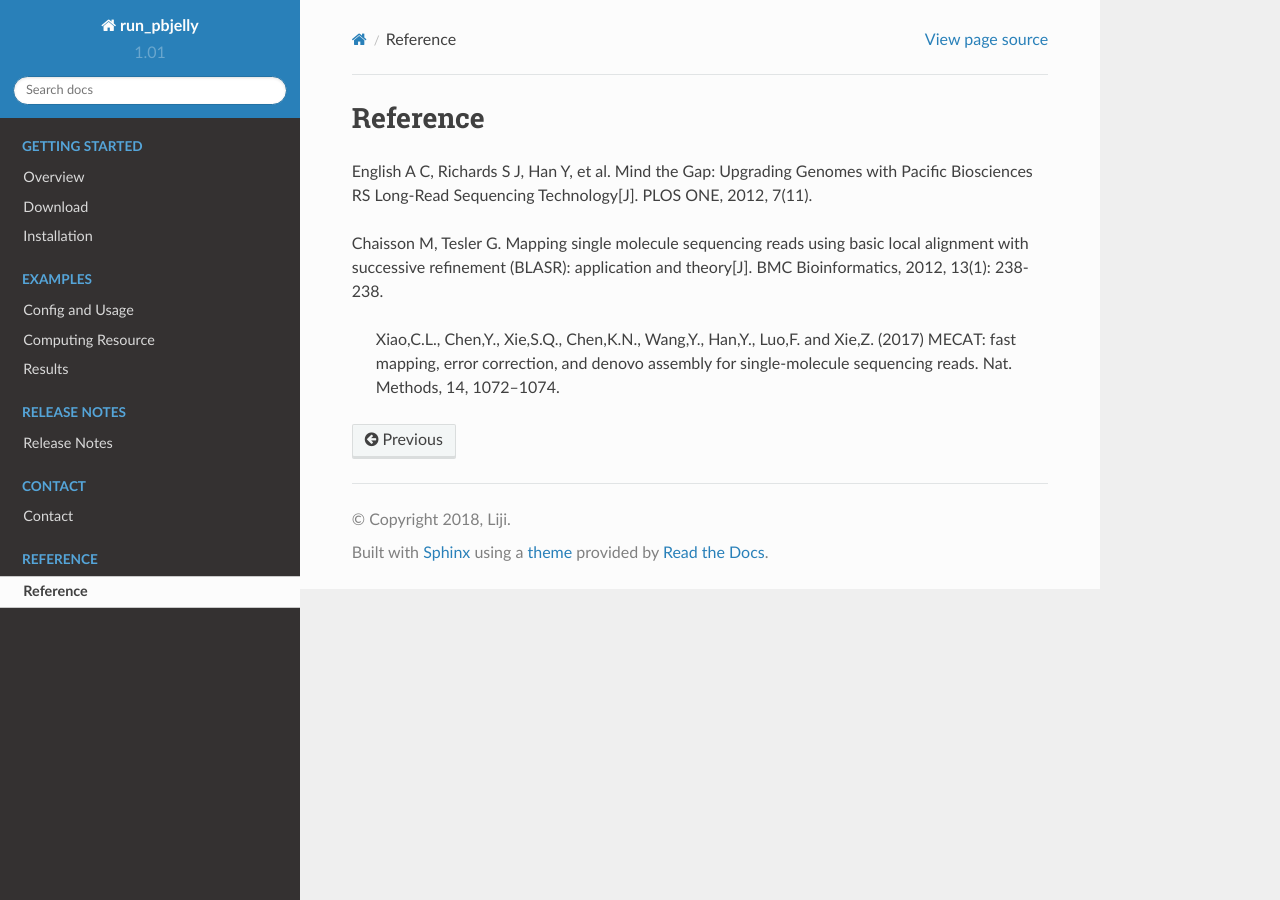
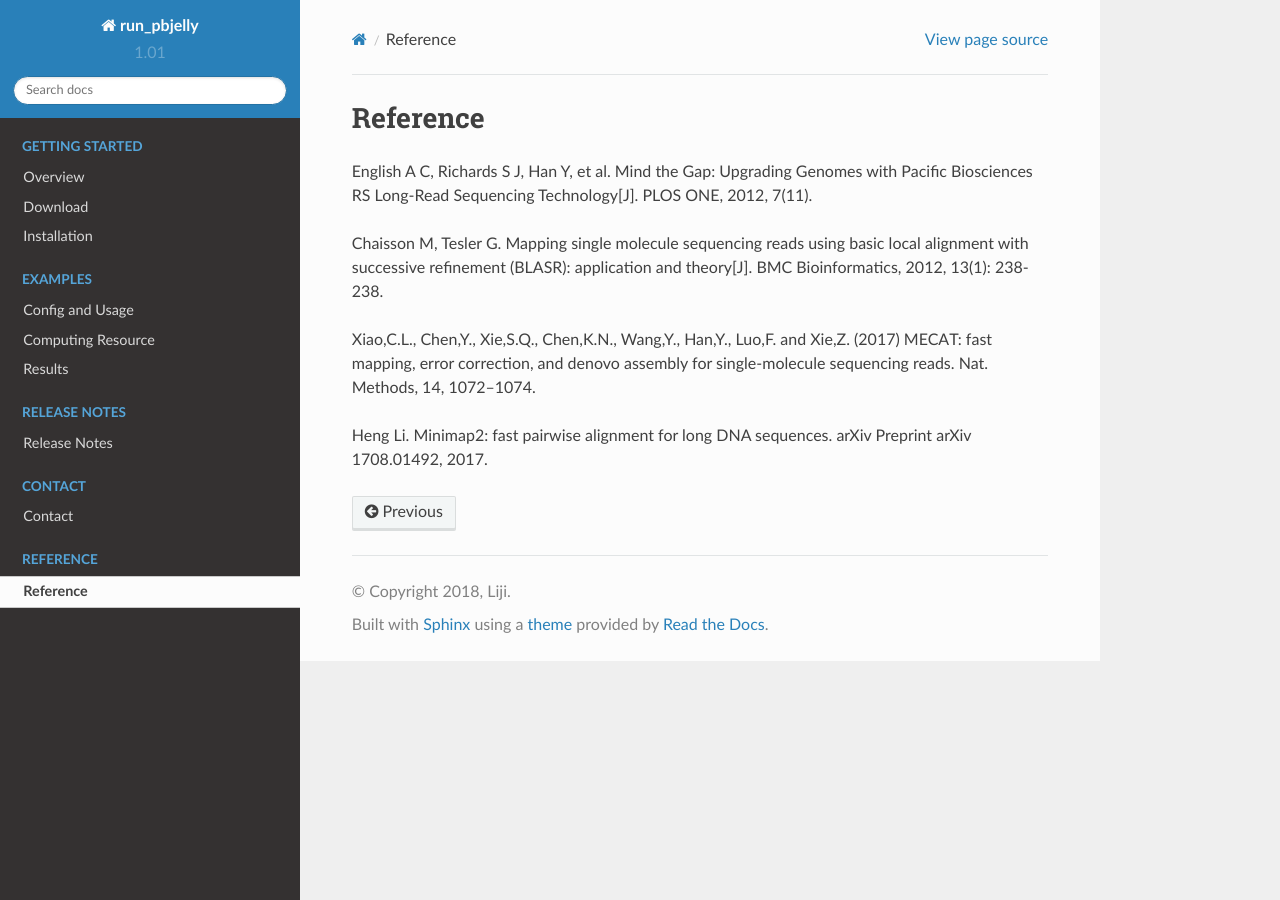
Before and after one commit to bitcometz/run_pbjelly, a Sphinx documentation site: the page built from source/reference.rst, in a window 1280 px wide. Built offline with Sphinx 7.4.7 and the Read the Docs theme 2.0.0, drawn with Linux system fonts in a browser that asks for light colours.

Commit message:
Add files via upload

```diff
--- a/source/README.rst
+++ b/source/README.rst
@@ -2,7 +2,7 @@
 ================================================================================
 
 
-run_pbjelly is a toolkit to do the gapcloser with PacBio or ONT long reads. Basically, it is the same as the published PBJelly. The main difference between them is that run_pbjelly firstly filtered out reads that are determined to have little relationship with the gap region by MECAT. It has been reported that MECAT is 10 more times faster than Blasr which is employed by the PBJelly.
+run_pbjelly is a toolkit to do the gapcloser with PacBio or ONT long reads. Basically, it is the same as the published PBJelly. The main difference between them is that run_pbjelly firstly filtered out reads that are determined to have little relationship with the gap region by MECAT/Minimap2. It has been reported that MECAT/Minimap2 is 10 more times faster than Blasr which is employed by the PBJelly.
 
 Another bright spot in our pipeline is that you can just finish all the tasks by running a single job whereas you have to manually deliver the task each time and you also need to check that each task has been completed with the original PBJelly pipeline. And we also replaced the blasr1.3 with blarsr5.3 in PBJelly.
 
--- a/source/contact.rst
+++ b/source/contact.rst
@@ -1,5 +1,5 @@
 Contact
 ================================================================================
 
-If you have questions, or you have discovered a bug or have a feature request, you can email liji@novogene.com
-or zhangjinbo@novogene.com
+If you have questions, or you have discovered a bug or have a feature request, you can email liji@novogene.com,
+zhangjinbo@novogene.com or zhouyiqi@novogene.com
--- a/source/download.rst
+++ b/source/download.rst
@@ -7,6 +7,7 @@
 The paht for the run_pbjelly in our cluster:
 
 Nanjing:
+
    > /NJPROJ1/RAD/users/zhangjinbo/01.pipeline/00.PBjelly/00.liji/00.bin
 
 Aliyun:
--- a/source/reference.rst
+++ b/source/reference.rst
@@ -6,4 +6,6 @@
 
 Chaisson M, Tesler G. Mapping single molecule sequencing reads using basic local alignment with successive refinement (BLASR): application and theory[J]. BMC Bioinformatics, 2012, 13(1): 238-238.
 
- Xiao,C.L., Chen,Y., Xie,S.Q., Chen,K.N., Wang,Y., Han,Y., Luo,F. and Xie,Z. (2017) MECAT: fast mapping, error correction, and denovo assembly for single-molecule sequencing reads. Nat. Methods, 14, 1072–1074.
+Xiao,C.L., Chen,Y., Xie,S.Q., Chen,K.N., Wang,Y., Han,Y., Luo,F. and Xie,Z. (2017) MECAT: fast mapping, error correction, and denovo assembly for single-molecule sequencing reads. Nat. Methods, 14, 1072–1074.
+
+Heng Li. Minimap2: fast pairwise alignment for long DNA sequences. arXiv Preprint arXiv 1708.01492, 2017.
```
Also changed, not shown: source/images/pipelines.png, 2 other files.
